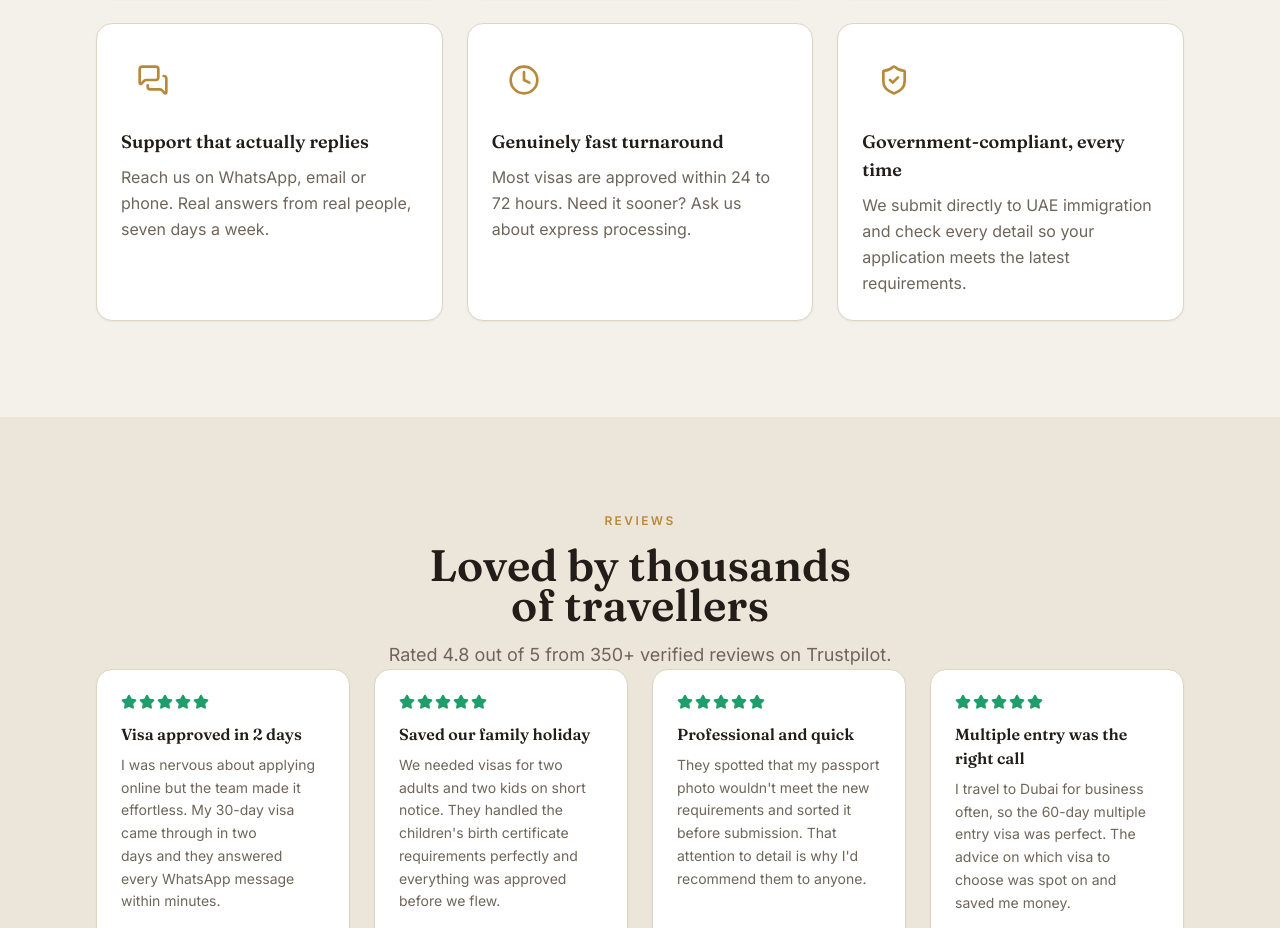
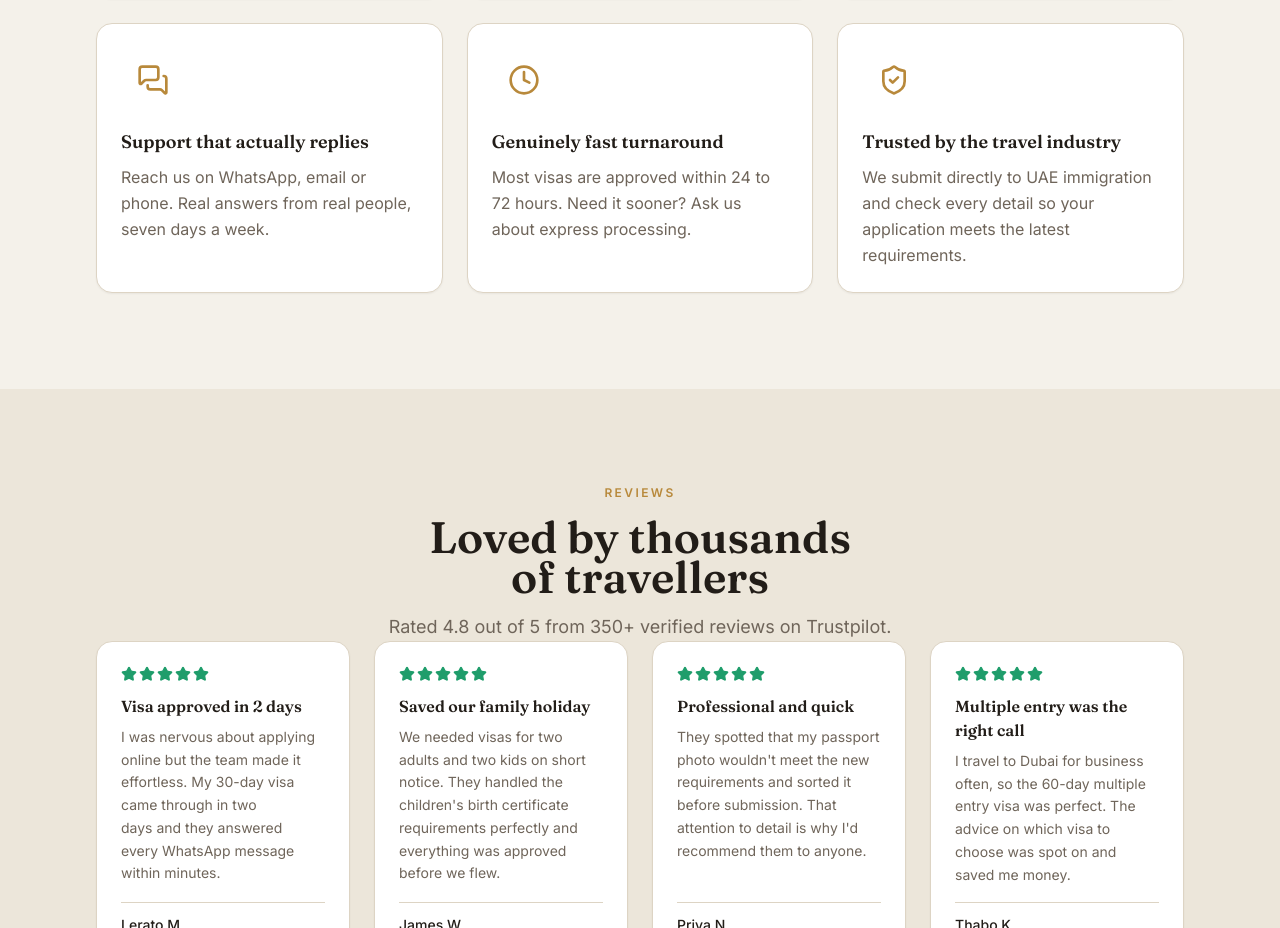
Before and after one commit to bvtonder1980-cmd/dubavisas, a Next.js app: page / in a window 1280 px wide. Shown: the part 4189-5117 px from the top of the page. Built offline with nearby package versions, Linux system fonts and the light colour scheme.

Commit message:
feat: update title in why-us component for industry trust
Co-authored-by: bvtonder1980-cmd <275993852+bvtonder1980-cmd@users.noreply.github.com>

```diff
--- a/components/why-us.tsx
+++ b/components/why-us.tsx
@@ -29,7 +29,7 @@ const reasons = [
   },
   {
     icon: ShieldCheck,
-    title: "Government-compliant, every time",
+    title: "Trusted by the travel industry",
     body: "We submit directly to UAE immigration and check every detail so your application meets the latest requirements.",
   },
 ]
```
